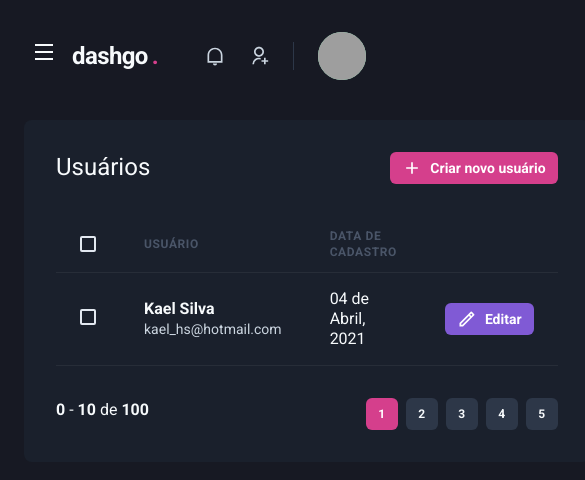
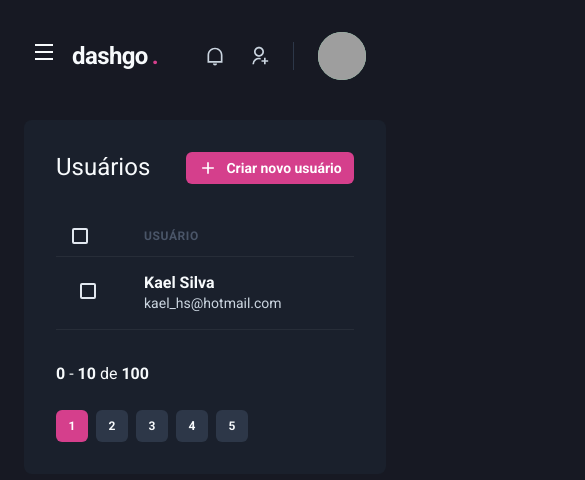
Before and after one commit to KaelHS/dashgo, a Next.js app: page /users in a window 390 px wide. Shown: the top 480 px of the page, 585 px wide, since content can reach past the window. Built offline with nearby package versions, Linux system fonts and the light colour scheme; grey boxes are pictures that could not be loaded.

Commit message:
Responsive UserList

```diff
--- a/src/components/Pagination/index.tsx
+++ b/src/components/Pagination/index.tsx
@@ -4,7 +4,7 @@ import { PaginationItem } from './PaginationItem';
 export function Pagination() {
     return(
         <Stack
-            direction="row"
+            direction={["column","row"]}
             spacing="6"
             mt="8"
             justify="space-between"
--- a/src/pages/dashboard.tsx
+++ b/src/pages/dashboard.tsx
@@ -71,7 +71,7 @@ export default function Dashboard() {
 
                 <SimpleGrid flex="1" gap="4" minChildWidth="320px" align="flex-start">
                     <Box
-                        p="8"
+                        p={['6','8']}
                         bg="gray.800"
                         borderRadius="8"
                         pb="4"
--- a/src/pages/users/index.tsx
+++ b/src/pages/users/index.tsx
@@ -1,4 +1,4 @@
-import { Box, Flex, Heading, Button, Icon, Table,Thead, Tbody, Td, Tr, Th, Checkbox, Text } from "@chakra-ui/react";
+import { Box, Flex, Heading, Button, Icon, Table,Thead, Tbody, Td, Tr, Th, Checkbox, Text, useBreakpointValue } from "@chakra-ui/react";
 import { RiAddLine, RiPencilLine } from "react-icons/ri";
 
 import { Header } from "../../components/Header";
@@ -6,6 +6,11 @@ import { Sidebar } from "../../components/Sidebar";
 import { Pagination } from "../../components/Pagination";
 
 export default function UserList() {
+
+    const isWideVersion = useBreakpointValue({
+        base: false,
+        lg:true
+    });
 
     return(
         <Box>
@@ -28,11 +33,11 @@ export default function UserList() {
                 <Table colorScheme="whiteAlpha">
                     <Thead>
                         <Tr>
-                            <Th px="6" color="gray.300" w="8">
+                            <Th px={["4","4","6"]} color="gray.300" w="8">
                                 <Checkbox colorScheme="pink" />
                             </Th>
                             <Th>Usuário</Th>
-                            <Th>Data de cadastro</Th>
+                            { isWideVersion && <Th>Data de cadastro</Th> }
                             <Th w="8"></Th>
                         </Tr>
                     </Thead>
@@ -47,14 +52,17 @@ export default function UserList() {
                                     <Text fontSize="sm" color="gray.300">kael_hs@hotmail.com</Text>
                                 </Box>
                             </Td>
-                            <Td> 04 de Abril, 2021</Td>
+                            { isWideVersion && <Td> 04 de Abril, 2021</Td>}
                             <Td>
-                                <Button
+                                {/* <Button
                                     as="a"
                                     size="sm"
                                     fontSize="sm"
                                     colorScheme="purple"
-                                    leftIcon={<Icon as={RiPencilLine} fontSize="20"/> }>Editar</Button>
+                                    leftIcon={<Icon as={RiPencilLine} fontSize="20"/> }
+                                >
+                                    {isWideVersion && }
+                                </Button> */}
                             </Td>
                         </Tr>
                     </Tbody>
```
